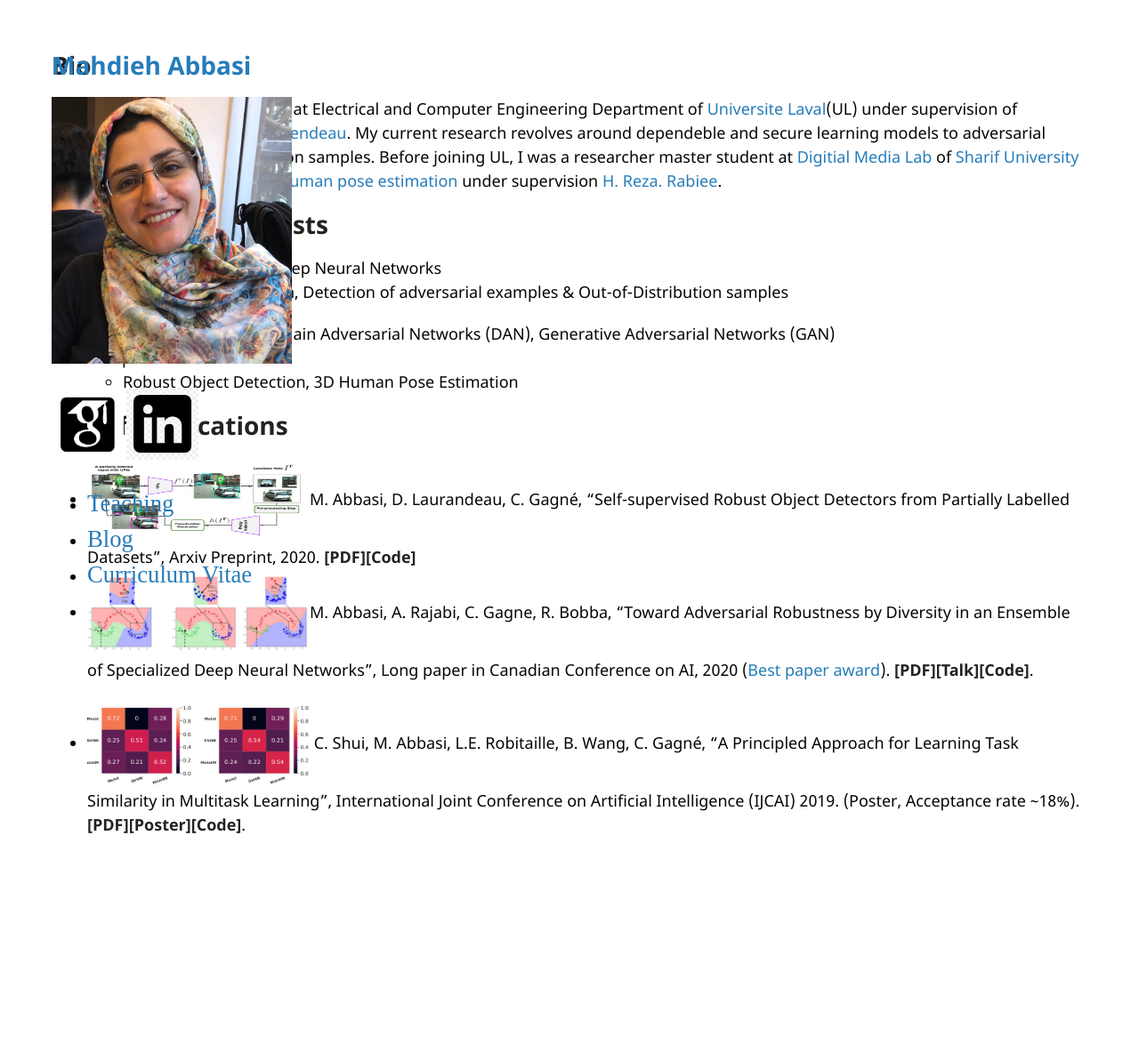
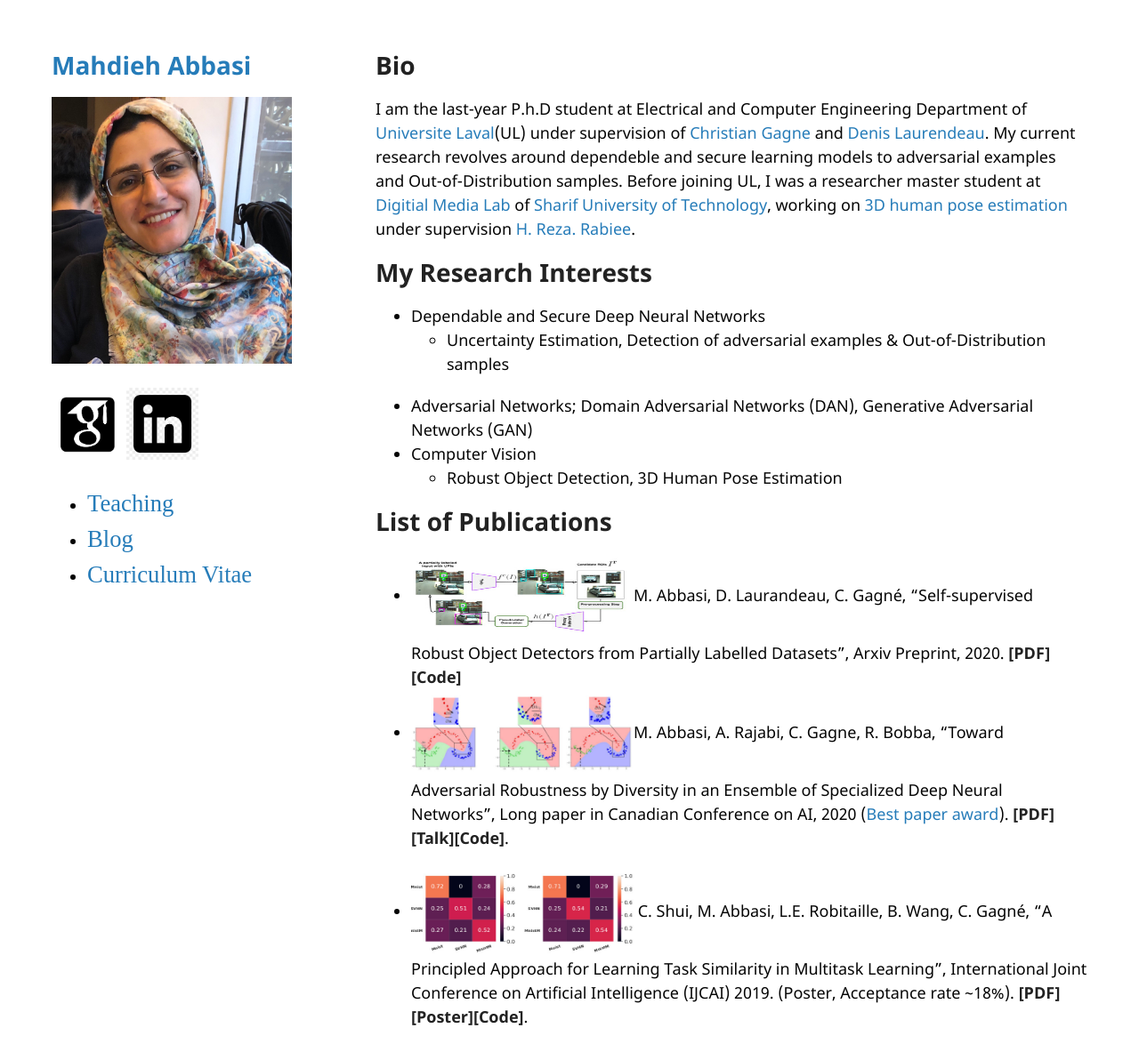
Before and after one commit to mahdaneh/mahdaneh.github.io, a Jekyll site: the page built from index.md, in a window 1280 px wide and 1227 px high. Shown: the top 1192 px of the window at 89% size. Built offline with Jekyll 4.4.1, drawn with Linux system fonts in a browser that asks for light colours; the repository's description, which GitHub fills in, is left out; our own code applies the rules of GitHub Pages for plain Markdown files.

Commit message:
Update jekyll-theme-minimal.scss

```diff
--- a/_sass/jekyll-theme-minimal.scss
+++ b/_sass/jekyll-theme-minimal.scss
@@ -172,7 +172,7 @@ strong {
 }
 
 section {
-  width:auto;
+  width:800px;
   float:right;
   padding-bottom:50px;
 }
@@ -220,7 +220,7 @@ footer {
     float:right;
     margin:0 auto;
     position:static;
-    left: 270px;
+    left: 30%;
   }
 
   header a small {
```
